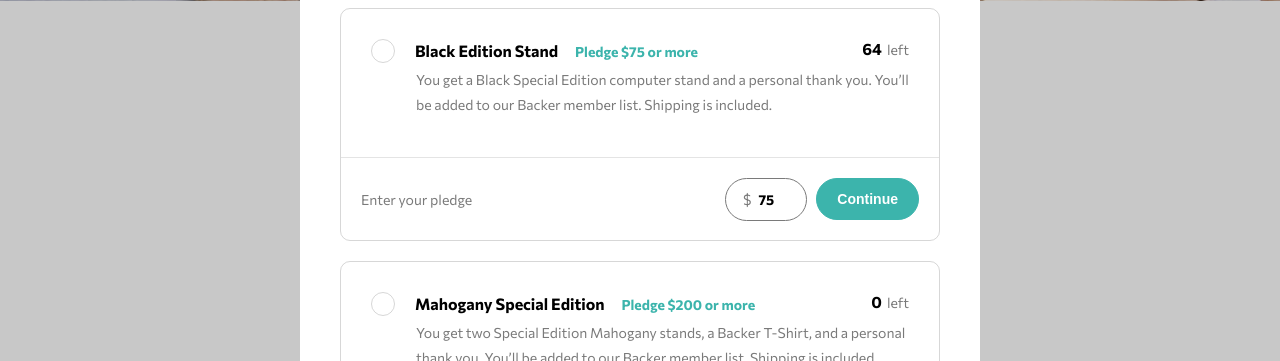
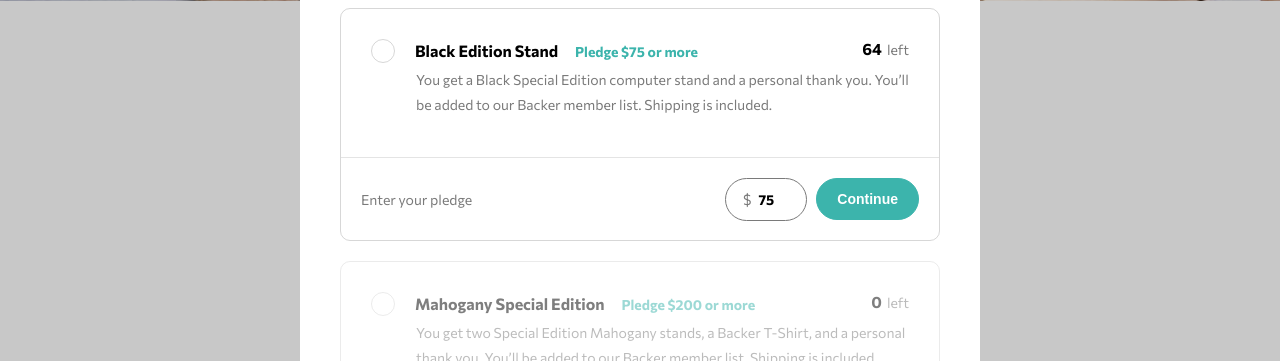
Before and after one commit to cloviswrodrigues/crowdfunding_product_page, a website: page frontend/index.html in a window 1280 px wide. Shown: the part 439-800 px from the top of the page. Drawn offline with Linux system fonts and the light colour scheme.

Commit message:
created pledge disable

```diff
--- a/frontend/index.html
+++ b/frontend/index.html
@@ -196,7 +196,7 @@
             <button type="submit" class="btn-small btn-small--cyan">Continue</button>
           </form>
         </div>
-        <div class="pledge__wrapper">
+        <div class="pledge__wrapper pledge--disabled">
           <div class="pledge__plan">
             <div class="input-radio">
               <input type="radio" name="plan-pledge" id="pledge-option-4">
--- a/frontend/scss/_component.scss
+++ b/frontend/scss/_component.scss
@@ -342,6 +342,7 @@ main {
         border: 1px solid rgba($color-dark-gray, .3);
         border-radius: 1rem;
         margin-top: 2rem;
+        position: relative;
     }
 
     &__plan {
@@ -377,6 +378,21 @@ main {
 
         input {
             margin-right: 1rem;
+        }
+    }
+
+    &--disabled {
+        opacity: .5;
+
+        &::before {
+            content: '';
+            display: block;
+            position: absolute;
+            top: 0;
+            left: 0;
+            width: 100%;
+            height: 100%;
+            background-color: transreparent;
         }
     }
 }
```
Also changed, not shown: frontend/css/main.css, 1 other file.
